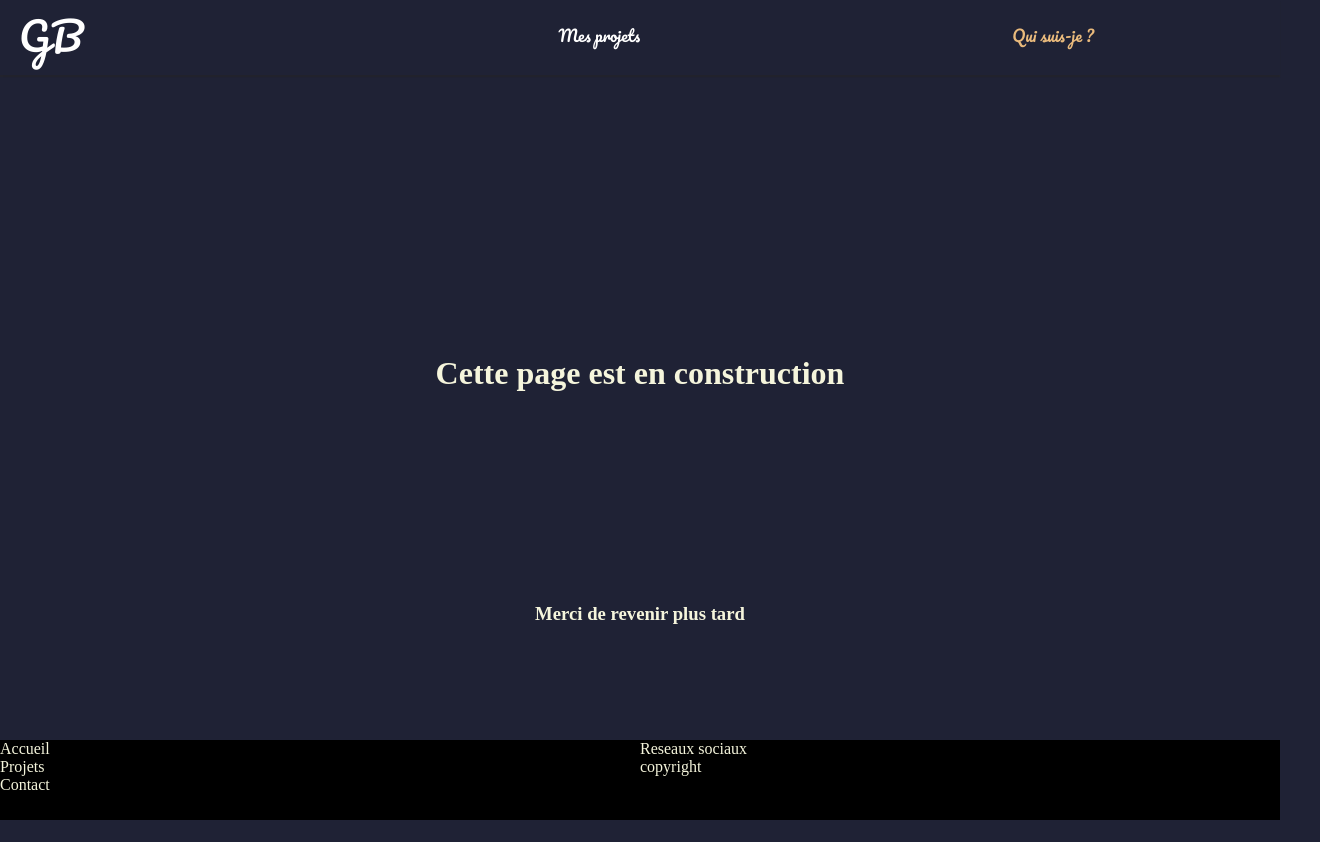
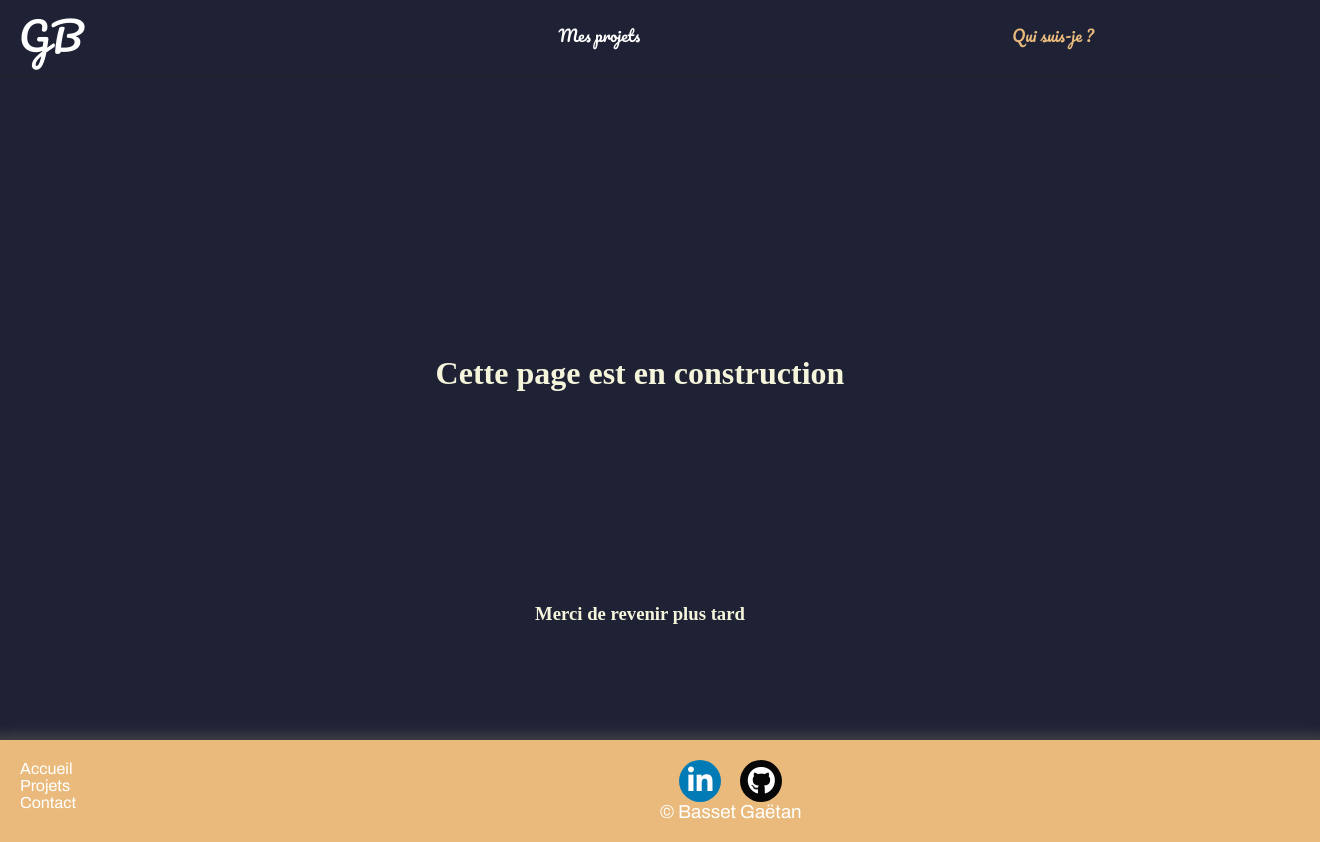
Before and after one commit to gbasset/portfolio, a React (Create React App) app: page /#/about in a window 1280 px wide. Shown: the whole page, 1320 px wide, since content can reach past the window. Before the commit the page ends 820 px from the top, so only its background shows below. Built offline with nearby package versions, Linux system fonts and the light colour scheme.

Commit message:
add css custom to fa in footer for github

```diff
--- a/src/components/Footer/Footer.css
+++ b/src/components/Footer/Footer.css
@@ -2,11 +2,50 @@
     display: flex;
     flex-direction: row;
     justify-content: left;
-    height: 80px;
+    /* height: 120px; */
     margin-top: 10px;
-    background: black;
+    background: rgba(255, 203, 132, 0.9);
     position: sticky;
     width: 100%;
+    color: #ffffff;
+    box-shadow: 0 3px 12px 8px rgb(212 202 134 / 20%);
+    font-family: 'Archivo', sans-serif;
+    padding: 20px;
+}
+
+.footer li {
+    list-style-type: none;
+}
+
+.footer li i {
+    /* color: white; */
+    font-size: 28px;
+}
+
+.right_footer div {
+    display: block;
+}
+
+.reseaux {
+    display: flex;
+    justify-content: space-evenly;
+}
+
+.fa {
+    border-radius: 50%;
+    width: 28px;
+    text-align: center;
+    padding: 7px;
+}
+
+.fa-linkedin {
+    background: #007bb5;
+    color: white;
+}
+
+.fa-github {
+    background: #070707;
+    color: white;
 }
 
 .footer nav {
--- a/src/components/Footer/Footer.js
+++ b/src/components/Footer/Footer.js
@@ -12,10 +12,18 @@ export default function Footer() {
                 </ul>
             </nav>
 
-            <div>
-                <div>Reseaux sociaux</div>
-                <div>copyright</div>
+            <div className="right_footer">
+                <div>
+                    <ul className="reseaux">
+                        <li><a href="https://www.linkedin.com/in/gaetan-basset-289b9410a/" target='_blank'> <i class=" fa fa-linkedin"></i></a></li>
+                        <li><a href="https://github.com/gbasset" target='_blank'> <i class="fa fa-github"></i></a></li>
+                    </ul>
+                </div>
+                <div>
+                    <h3>&copy; Basset Gaëtan</h3>
+                </div>
             </div>
+
         </div>
     )
 }
```
